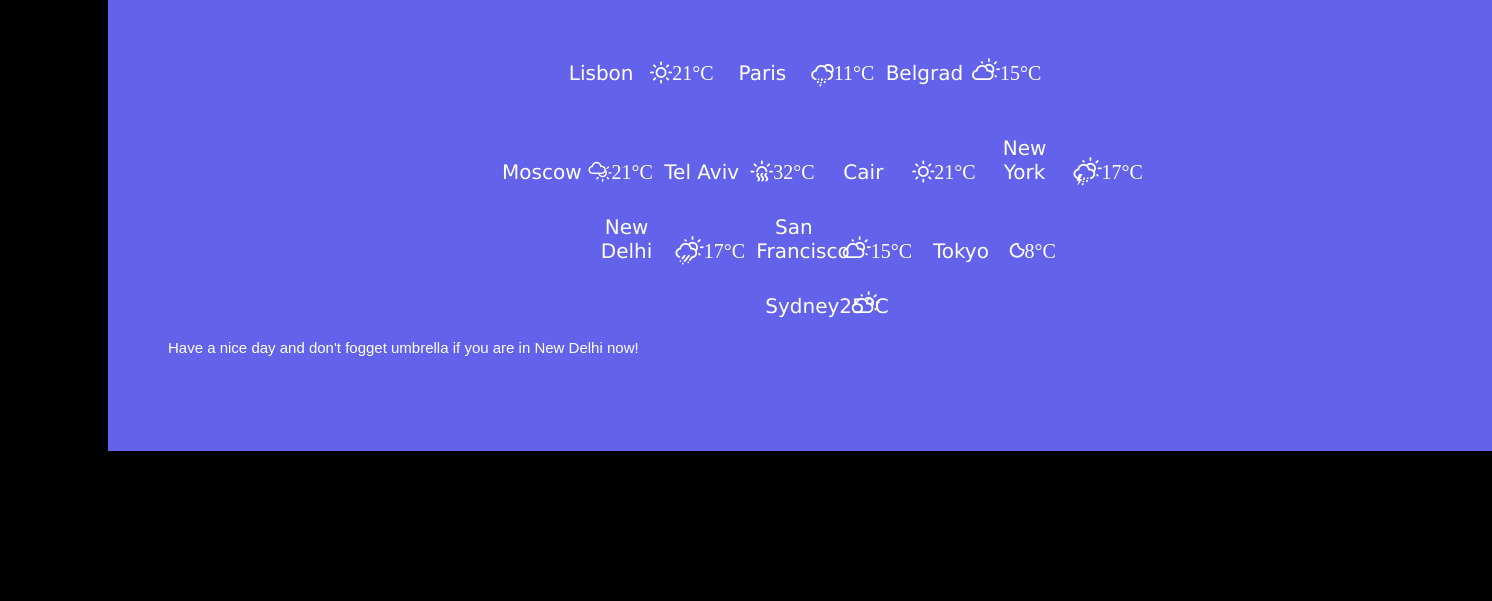
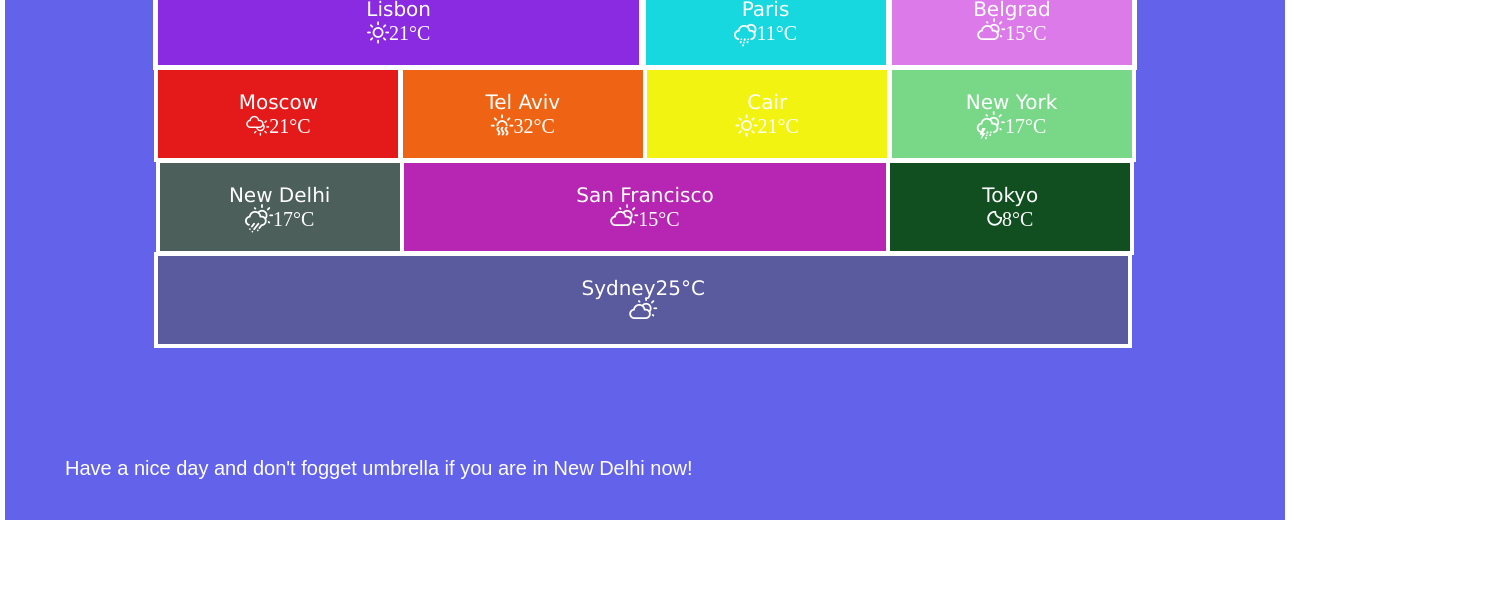
Before and after one commit to iraholdshtein/lesson8, a plain HTML site: page index.html in a window 1280 px wide. Shown: the part 199-800 px from the top of the page, 1492 px wide, since content can reach past the window. Drawn offline with Linux system fonts and the light colour scheme.

Commit message:
added new changes

```diff
--- a/index.html
+++ b/index.html
@@ -13,35 +13,56 @@
          <h1>CSS Weather Forecast <i class="wi wi-sunrise "> </i> </h1>
       </div>
          <ul class="city-one">
-        <li class="lisbon">Lisbon</li>
+            <div class="first">
+               <li class="lisbon">Lisbon </li>
                <i class="wi wi-day-sunny ">21°С</i>
-        <li>Paris</li>
+            </div>
+            <div class="second">
+               <li class="Paris">Paris</li>
                <i class="wi wi-night-sleet ">11°С</i>
-        <li>Belgrad</li>
+            </div>
+            <div class="third">
+               <li class="Belgrad">Belgrad</li>
                <i class="wi wi-day-cloudy ">15°С</i>
+            </div>
          </ul>
-
          <ul class="city-two">
+            <div class="ms">
                <li>Moscow</li>
                <i class="wi wi-day-cloudy-high ">21°С</i>
+            </div>
+            <div class="ta">
                <li>Tel Aviv</li>
                <i class="wi wi-hot ">32°С</i>
+            </div>
+            <div class="ci">
                <li>Cair</li>
                <i class="wi wi-day-sunny ">21°С</i>
+            </div>
+            <div class="ny">
                <li>New York</li>
                <i class="wi wi-day-sleet-storm ">17°С</i>
+           </div>
          </ul>
          <ul class="city-three">
+            <div class="nd">
                <li>New Delhi</li>
                <i class="wi wi-day-rain-wind ">17°С</i>
+            </div>
+            <div class="sf">
                <li>San Francisco</li>
                <i class="wi wi-day-cloudy ">15°С</i>
+            </div>
+            <div class="tk">
                <li>Tokyo</li>
                <i class="wi wi-night-clear ">8°С</i>
+            </div>
          </ul>
          <ul class="city-four">
+            <div class="sd">
                <li>Sydney25°С</li>
                <i class="wi wi-day-cloudy "></i>
+            </div>
          </ul>
         <p> Have a nice day and don't fogget umbrella if you are in New Delhi now! </p>
    </div>
--- a/style.css/style.css
+++ b/style.css/style.css
@@ -1,91 +1,177 @@
-body {
-    background-color: black
+*{
+    margin: 0;
+    padding: 0;
+}
 
+.body{
+    margin: 5px;
+    padding: 20px;
+    width: 100%;
 }
+
 .wrapper{
-    x-sizing: border-bobox;
-    width: 100%;
-    margin: 50px 100px;
+    margin: 5px 5px;
+    display: inline-block;
+    width: 1200px;
     background-color: rgb(98, 98, 235);
-    padding: 60px;
-    display: block;
-    border-color: white;
-    border: 2px;
+    padding: 40px;
+    border-color: blue;
+    border-width: 10px;
+}
 
-}
 .header{
-    display: inline-block;
-    text-align: right;
+    margin: 0 ;
+    padding: 40px;
+    margin:  0;
     font-size: 20px;
     font-family: 'Lucida Sans Unicode';
     color: white;
+    text-align: left;
+
 }
+
 .city-one {
+    margin: auto;
+    margin-right: -6px;
+    display: inline-block;
+    width: 100%;
     list-style: none;
     font-family: 'Lucida Grande';
-    text-align: center;
-    padding: 20px;
     font-size: 20px;
     color: white;
+    text-align: center;
 
-}
-.city-one li {
-    margin: 5px 0;
-    display: inline-block;
-    background-color: ;
-    width: 75px;
-    height: 15px;
-   padding: 5px;
 }
 
 .city-two {
+    margin: auto;
+    margin-top: -4px;
+    font-family: 'Lucida Grande';
+    display: inline-block;
+    list-style: none;
+    font-size: 20px;
+    width: 100%;
+    color: white;
+    text-align: center;
+}
+
+.city-three {
+    margin-top: -3px;
+    width: 100%;
     list-style: none;
     font-family: 'Lucida Grande';
     text-align: center;
     font-size: 20px;
     color: white;
 }
-.city-two li {
-    margin: 5px 0;
-    display: inline-block;
-    background-color: ;
-    width: 75px;
-    height:15px;
-   padding: 5px;
-}
-.city-three{
+
+.city-four{
+    margin: 9.1%;
+    margin-top: -3px;
     list-style: none;
     font-family: 'Lucida Grande';
     text-align: center;
     font-size: 20px;
     color: white;
+    display:inline-block;
+    border: 2px;
+    width: 930px;
+    padding: 20px;
+    border-style: solid;
+    border-width: 4px;
+    border-color: white;
+    background-color:rgba(89, 89, 145, 0.842);
 }
-.city-three li{
-    margin: 5px 0;
-    display: inline-block;
-    background-color: ;
-    width: 75px;
-    height: 15px;
-    padding: 5px;
-}
-.city-four{
-    list-style: none;
-    font-family: 'Lucida Grande';
-    text-align: center;
+
+p{
+    margin: 10 10;
+    text-align: left ;
+    font-family: sans-serif;
     font-size: 20px;
+    padding-left: 20px;
     color: white;
 }
-.city-four li{
-    margin: 5px 0;
+
+.first{
+    width: 441px;
+    background-color: blueviolet;
+}
+
+.second{
+    margin-left: -10px;
+    width: 200px;
+    background-color: rgb(24, 216, 223);
+}
+
+.third{
+    margin-left: -10px;
+    width: 200px;
+    background-color: rgb(220, 122, 233);
+}
+
+.ms{
+    margin-right: -10px;
+    width: 200px;
+    background-color: rgb(228, 26, 26);
+}
+
+.ta{
+    margin-right: -10px;
+    width: 200px;
+    background-color: rgb(238, 100, 20);
+}
+
+.ci{
+    margin-right: -10px;
+    width: 200px;
+    background-color: rgba(255, 255, 0, 0.925);
+}
+
+.ny{
+    width: 200px;
+    background-color: rgba(123, 231, 123, 0.89)
+}
+
+.nd{
+    width: 200px;
+    background-color: rgba(73, 95, 73, 0.89);
+    margin-right: -10px;
+}
+
+.sf{
+    width: 442px;
+    background-color: rgba(192, 31, 171, 0.89);
+    margin-right: -10px;
+}
+
+.tk{
+    width: 200px;
+    background-color: rgba(7, 77, 7, 0.89);
+}
+
+.city-one .first,
+.city-one .second,
+.city-one .third{
+   display: inline-block;
+   padding:20px;
+   border-style: solid;
+   border-width: 5px;
+   border-color: white;
+}
+
+.city-two .ms,.ta,.ci,.ny {
+    display:inline-block;
+    padding: 20px;
+    border-style: solid;
+    border-width: 4px;
+    border-color: white;
+}
+
+.nd,.sf,.tk{
     display: inline-block;
-    background-color: ;
-    width: 75px;
-    height:15px;
-    padding: 5px;
+    border: 2px;
+    padding: 20px;
+    border-style: solid;
+    border-width: 4px;
+    border-color: white;
 }
-p{
-    font-family: sans-serif;
-    font-size: 15px;
-    padding-bottom: 20px;
-    color: white;
-}
```
Lines whose indentation alone changed are shown as unchanged.
